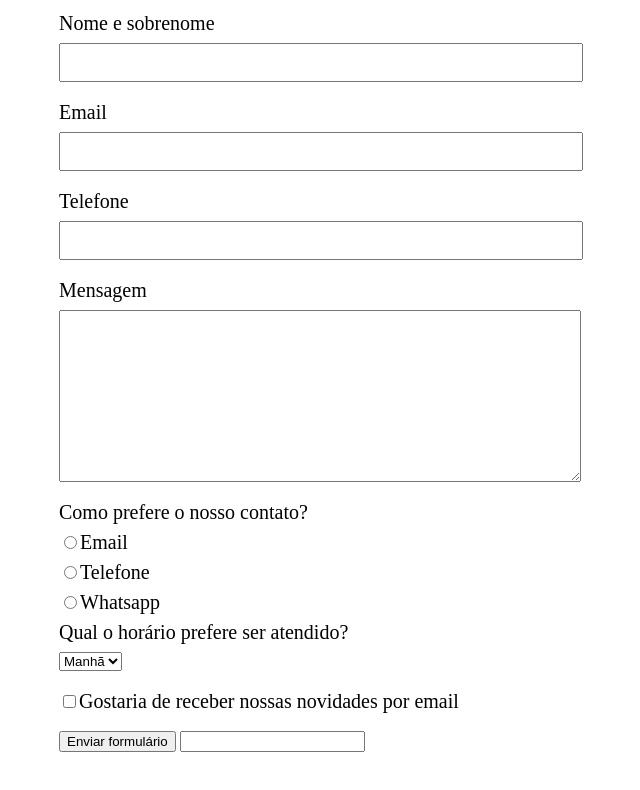
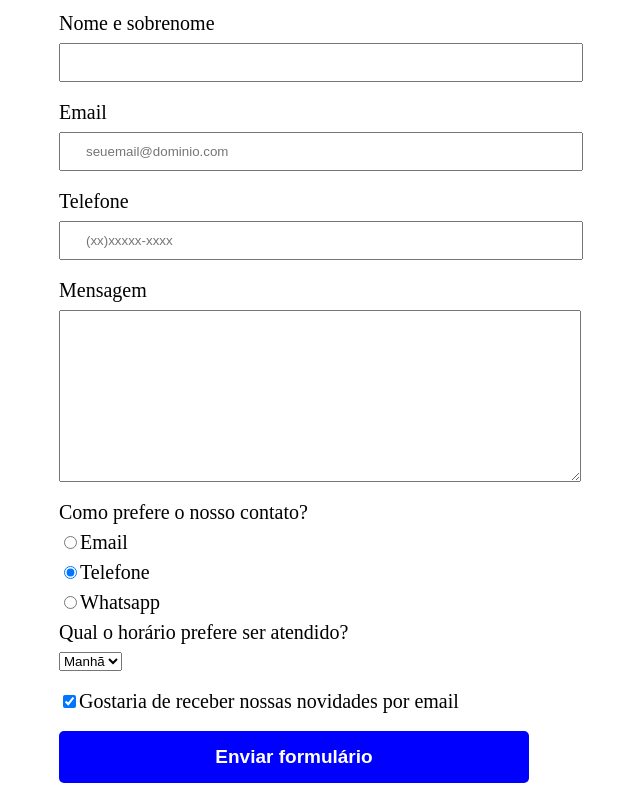
Before and after one commit to Gabrieltggv/-alura_-vue.js_-training, a plain HTML site: page class2/contato.html in a window 1280 px wide. Shown: the part 320-1110 px from the top of the page, without its empty margins (111-751 px from the left). Drawn offline with Linux system fonts and the light colour scheme.

Commit message:
Malhorada a pagina contato

```diff
--- a/class2/contato.html
+++ b/class2/contato.html
@@ -10,7 +10,7 @@
 	<body>
 		<header>
 			<div class="caixa">
-				<h1><img src="logo.png"></h1>
+				<h1><img src="logo.png" alt="Logo da Barbearia Alura"></h1>
 
 				<nav>
 					<ul>
@@ -25,44 +25,45 @@
 		<main>
 			<form>
 				<label for="nomesobrenome">Nome e sobrenome</label>
-				<input type="text" id="nomesobrenome" class="input-padrao">
+				<input type="text" id="nomesobrenome" class="input-padrao" required>
 
 				<label for="email">Email</label>
-				<input type="text" id="email" class="input-padrao">
+				<input type="email" id="email" class="input-padrao" required placeholder="seuemail@dominio.com">
 
 				<label for="telefone">Telefone</label>
-				<input type="text" id="telefone" class="input-padrao">
+				<input type="tel" id="telefone" class="input-padrao" required placeholder="(xx)xxxxx-xxxx">
 
 				<label for="mensagem">Mensagem</label>
-				<textarea cols="70" rows="10" id="mensagem" class="input-padrao"></textarea>
+				<textarea cols="70" rows="10" id="mensagem" class="input-padrao" required></textarea>
 
-				<div>
-					<p>Como prefere o nosso contato?</p>
+				<fieldset>
+					<legend>Como prefere o nosso contato?</legend>
 					<label for="radio-email"><input type="radio" name="contato" value="email" id="radio-email">Email</label>
 
-					<label for="radio-telefone"><input type="radio" name="contato" value="telefone" id="radio-telefone">Telefone</label>
+					<label for="radio-telefone"><input type="radio" name="contato" value="telefone" id="radio-telefone" checked>Telefone</label>
 
 					<label for="radio-whatsapp"><input type="radio" name="contato" value="whatsapp" id="radio-whatsapp">Whatsapp</label>
 
-				</div>
+				</fieldset>
 
-				<p>Qual o horário prefere ser atendido?</p>
-				<select>
-					<option>Manhã</option>
-					<option>Tarde</option>
-					<option>Noite</option>
-				</select>
+				<fieldset>
+					<legend>Qual o horário prefere ser atendido?</legend>
+					<select>
+						<option>Manhã</option>
+						<option>Tarde</option>
+						<option>Noite</option>
+					</select>
+				</fieldset>
 
-				<label  class="checkbox"><input type="checkbox">Gostaria de receber nossas novidades por email</label>
+				<label  class="checkbox"><input type="checkbox" checked>Gostaria de receber nossas novidades por email</label>
 
-				<input type="submit" value="Enviar formulário">
-				<input>
+				<input type="submit" value="Enviar formulário" class="enviar">
 
 			</form>
 		</main>
 
 		<footer>
-			<img src="logo-branco.png">
+			<img src="logo-branco.png" alt="Logo da Barbearia Alura">
 			<p class="copyright">&copy; Copyright Barbearia Alura - 2019</p>
 		</footer>
 	</body>
--- a/class2/style.css
+++ b/class2/style.css
@@ -99,7 +99,7 @@ form {
 	margin: 40px 0;
 }
 
-form label, form p {
+form label, form legend {
 	display:block;
 	font-size: 20px;
 	margin: 0 0 10px;
@@ -115,3 +115,20 @@ form label, form p {
 .checkbox{
 	margin: 20px 0;
 }
+
+.enviar{
+	width: 50%;
+	padding: 15px 0;
+	background: blue;
+	color: white;
+	font-weight: bold;
+	font-size: 19px;
+	border: none;
+	border-radius: 5px;
+	cursor: pointer;
+}
+
+.enviar:hover {
+	background: darkblue;
+	transition: 1s all;
+}
```
